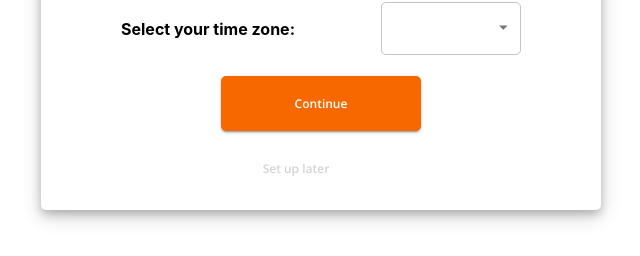
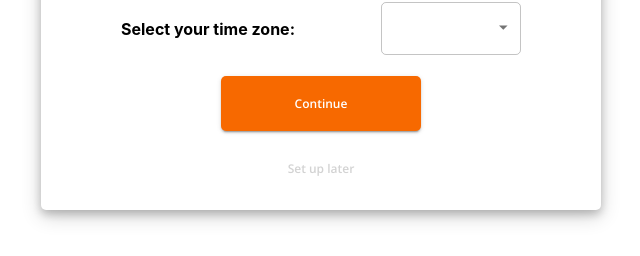
Before and after one commit to hatchways/team-long-john, a React (Create React App) app in the folder client/: page /profile_settings in a window 1280 px wide. Shown: the part 418-674 px from the top of the page, without its empty margins (319-959 px from the left). Built offline with nearby package versions, Linux system fonts and the light colour scheme.

Commit message:
Updated styling on onboarding related components

```diff
--- a/client/src/pages/Onboarding/Availability/Availability.tsx
+++ b/client/src/pages/Onboarding/Availability/Availability.tsx
@@ -115,7 +115,7 @@ const Availability = (): JSX.Element => {
             {renderCheckboxes}
           </Box>
         </Box>
-        <Box mb={3} className={classes.button}>
+        <Box mb={3} className={classes.buttonsContainer}>
           <Button onClick={handleClickFinish} variant="contained" className={classes.finish}>
             Finish
           </Button>
--- a/client/src/pages/Onboarding/Availability/useStyles.ts
+++ b/client/src/pages/Onboarding/Availability/useStyles.ts
@@ -48,7 +48,7 @@ const useStyles = makeStyles(() => ({
   enabledCheckboxText: {
     marginTop: '0',
   },
-  button: {
+  buttonsContainer: {
     display: 'flex',
     flexDirection: 'column',
   },
--- a/client/src/pages/Onboarding/Confirm/Confirm.tsx
+++ b/client/src/pages/Onboarding/Confirm/Confirm.tsx
@@ -1,4 +1,3 @@
-import React from 'react';
 import { Box, Button } from '@material-ui/core/';
 
 import CalendAppLogo from '../../../components/CalendAppLogo/CalendAppLogo';
@@ -11,9 +10,9 @@ const Availability = (): JSX.Element => {
   return (
     <Box mt={5} className={classes.page}>
       <CalendAppLogo />
-      <Box className={classes.formBox}>
+      <Box className={classes.formContainer}>
         <OnboardingHeader headerText="Your Google calendar is connected!" progressValue={50} />
-        <Box className={classes.formItemsBox}>
+        <Box className={classes.formItemsContainer}>
           <Box mx={6} my={1} className={classes.formItem}>
             <h4 style={{ marginLeft: '-20px' }}>Here is how CalendApp will work with john-doe@gmail.com:</h4>
           </Box>
@@ -30,7 +29,7 @@ const Availability = (): JSX.Element => {
             <h4 style={{ color: 'lightgrey', cursor: 'pointer' }}>EDIT</h4>
           </Box>
         </Box>
-        <Box mb={3} className={classes.buttonBox}>
+        <Box mb={3} className={classes.buttonsContainer}>
           <Button variant="contained" className={classes.finish}>
             Continue
           </Button>
--- a/client/src/pages/Onboarding/Confirm/useStyles.ts
+++ b/client/src/pages/Onboarding/Confirm/useStyles.ts
@@ -8,7 +8,7 @@ const useStyles = makeStyles(() => ({
     flexDirection: 'column',
     alignItems: 'center',
   },
-  formBox: {
+  formContainer: {
     borderRadius: 5,
     height: '60vh',
     width: '70vh',
@@ -17,7 +17,7 @@ const useStyles = makeStyles(() => ({
     flexDirection: 'column',
     alignItems: 'center',
   },
-  formItemsBox: {
+  formItemsContainer: {
     width: '100%',
     height: '100%',
     borderTop: '1px solid lightgrey',
@@ -28,7 +28,7 @@ const useStyles = makeStyles(() => ({
     justifyContent: 'space-between',
     borderBottom: '1px solid lightgrey',
   },
-  buttonBox: {
+  buttonsContainer: {
     display: 'flex',
     flexDirection: 'column',
   },
--- a/client/src/pages/Onboarding/ProfileSettings/ProfileSettings.tsx
+++ b/client/src/pages/Onboarding/ProfileSettings/ProfileSettings.tsx
@@ -61,9 +61,9 @@ const ProfileSettings = (): JSX.Element => {
   return (
     <Box mt={5} className={classes.page}>
       <CalendAppLogo />
-      <Box className={classes.formBox}>
+      <Box className={classes.formContainer}>
         <OnboardingHeader headerText="Welcome to CalendApp!" progressValue={25} />
-        <Box className={classes.formItemsBox}>
+        <Box className={classes.formItemsContainer}>
           <Box mt={5} mb={2} mx={10} className={classes.formItem}>
             <h4 style={{ marginRight: '15px' }}>Create your CalendApp URL:</h4>
             <FormControl>
@@ -83,7 +83,7 @@ const ProfileSettings = (): JSX.Element => {
             </FormControl>
           </Box>
         </Box>
-        <Box mb={3} className={classes.buttonBox}>
+        <Box mb={3} className={classes.buttonsContainer}>
           <Button variant="contained" className={classes.finish}>
             Continue
           </Button>
--- a/client/src/pages/Onboarding/ProfileSettings/useStyles.ts
+++ b/client/src/pages/Onboarding/ProfileSettings/useStyles.ts
@@ -8,7 +8,7 @@ const useStyles = makeStyles(() => ({
     flexDirection: 'column',
     alignItems: 'center',
   },
-  formBox: {
+  formContainer: {
     borderRadius: 5,
     height: '60vh',
     width: '70vh',
@@ -17,7 +17,7 @@ const useStyles = makeStyles(() => ({
     flexDirection: 'column',
     alignItems: 'center',
   },
-  formItemsBox: {
+  formItemsContainer: {
     width: '100%',
     height: '100%',
     borderTop: '1px solid lightgrey',
@@ -30,9 +30,11 @@ const useStyles = makeStyles(() => ({
     alignItems: 'center',
     justifyContent: 'space-between',
   },
-  buttonBox: {
+  buttonsContainer: {
     display: 'flex',
     flexDirection: 'column',
+    justifyContent: 'center',
+    alignItems: 'center',
   },
   finish: {
     color: 'white',
```
